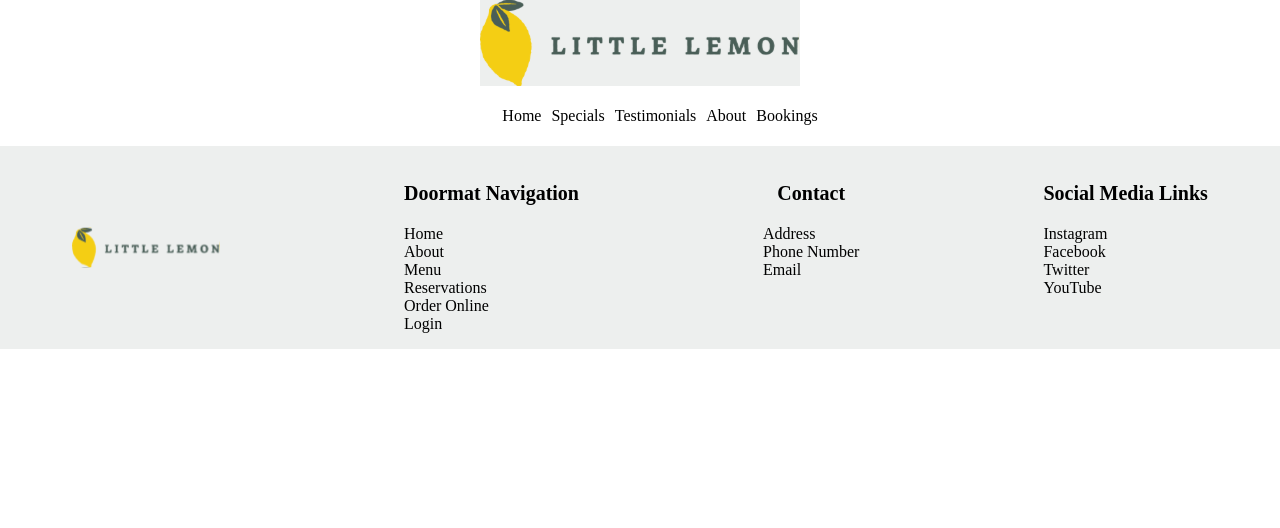
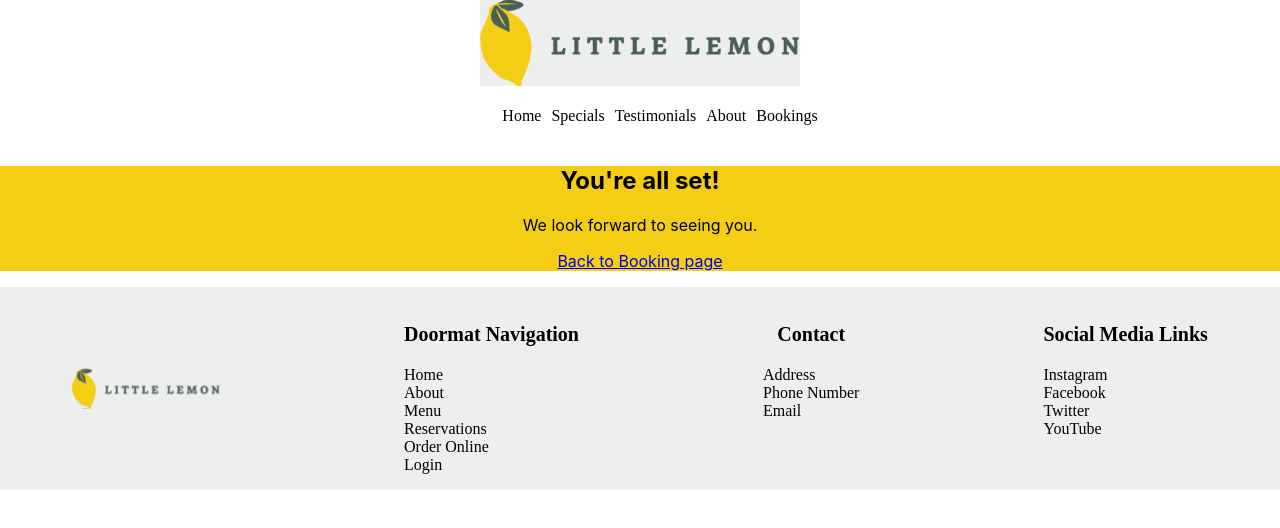
Before and after one commit to johnt759/front-end-capstone, a React (Create React App) app in the folder little-lemon/: page /confirmed in a window 1280 px wide. Shown: the top 528 px of the page. Built offline with nearby package versions, Linux system fonts and the light colour scheme.

Commit message:
Implemented ConfirmedBooking page

```diff
--- a/little-lemon/src/components/Main.js
+++ b/little-lemon/src/components/Main.js
@@ -43,6 +43,7 @@ function Main() {
                 <Route path="/testimonials" element={<Testimonials/>}/>
                 <Route path="/about" element={<About/>}/>
                 <Route path="/booking" element={<BookingPage availableTimes={availableTimes} dispatchData={dispatchData}/>}/>
+                <Route path="/confirmed" element={<ConfirmedBooking/>}/>
             </Routes>
          </main>
     );
--- a/little-lemon/src/components/MainComponents/BookingForm.js
+++ b/little-lemon/src/components/MainComponents/BookingForm.js
@@ -1,8 +1,7 @@
 import {useState, useEffect} from "react";
 //import {useFormik} from "formik";
 import './Styles/BookingForm.css';
-import ConfirmedBooking from './ConfirmedBooking.js';
-import { useNavigate, Routes, Route } from "react-router-dom";
+import { useNavigate } from "react-router-dom";
 
 const DateRequired = () => {
     return (
@@ -42,6 +41,8 @@ function BookingForm(props) {
     const [guests, setGuests] = useState("");
     const [occasion, setOccasion] = useState("");
 
+    const redirectPage = useNavigate();
+
     const allValid = () => {
         return (
             date && time && guests && (guests >= 1 && guests <= 10) && occasion
@@ -60,6 +61,8 @@ function BookingForm(props) {
         setTime("");
         setGuests("");
         setOccasion("");
+
+        redirectPage("/confirmed");
     }
 
     useEffect(() =>
--- a/little-lemon/src/components/MainComponents/ConfirmedBooking.js
+++ b/little-lemon/src/components/MainComponents/ConfirmedBooking.js
@@ -1,4 +1,4 @@
-import { useNavigate, Routes, Route } from "react-router-dom";
+import { Link, Routes, Route } from "react-router-dom";
 import BookingPage from './BookingPage.js';
 import BookingForm from './BookingForm.js';
 import Hero from './Hero.js';
@@ -12,6 +12,7 @@ function ConfirmedBooking() {
             <Routes>
                 <Route path="/" element={Hero}/>
             </Routes>
+            <p><Link to="/booking">Back to Booking page</Link></p>
         </section>
     )
 }
--- a/little-lemon/src/components/MainComponents/Styles/Confirmed.css
+++ b/little-lemon/src/components/MainComponents/Styles/Confirmed.css
@@ -1,3 +1,7 @@
 .confirmation-page h1, p {
     text-align: center;
 }
+
+.confirmation-page {
+    background-color: #F4CE14;
+}
--- a/little-lemon/src/components/MainComponents/Styles/Hero.css
+++ b/little-lemon/src/components/MainComponents/Styles/Hero.css
@@ -6,7 +6,7 @@
 .hero-section h1 {
     padding-left: 100px;
     font-family: 'Markazi';
-    color: yellow;
+    color: #F4CE14;
     font-size: 40px;
 }
 
```
Also changed, not shown: 1 other file (tests, documents, lock files or other folders).
